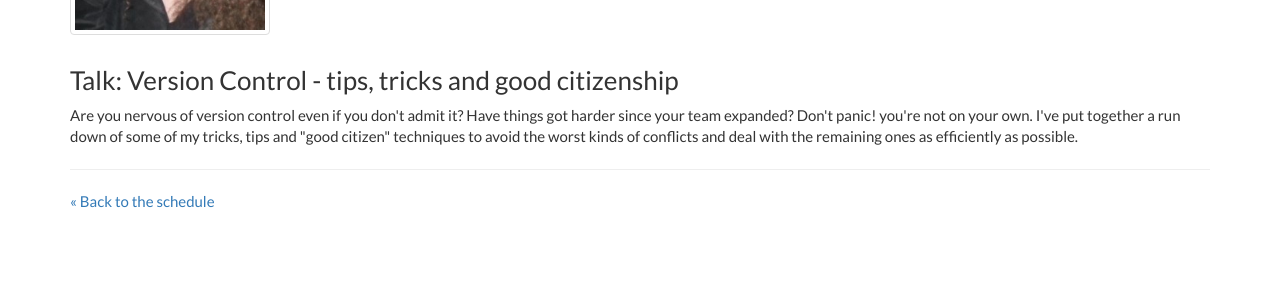
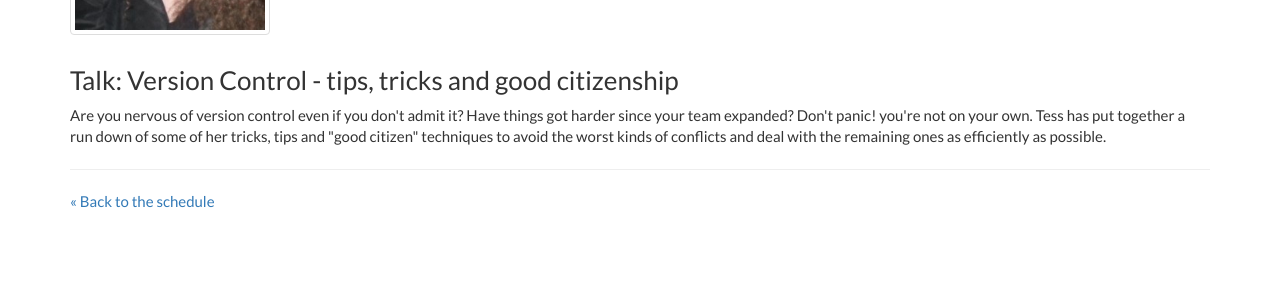
Before and after one commit to phphants/php-south-coast-2016, a Jekyll site: the page built from speakers/tess-barnes.html, in a window 1280 px wide. Shown: the part 282-582 px from the top of the page. Built offline with Jekyll 4.4.1, drawn with Linux system fonts in a browser that asks for light colours.

Commit message:
Third person again

```diff
--- a/_data/speakers.yml
+++ b/_data/speakers.yml
@@ -31,7 +31,7 @@ barnes:
   talks:
     - title: Version Control - tips, tricks and good citizenship
       abstract: |
-        Are you nervous of version control even if you don't admit it? Have things got harder since your team expanded? Don't panic! you're not on your own. I've put together a run down of some of my tricks, tips and "good citizen" techniques to avoid the worst kinds of conflicts and deal with the remaining ones as efficiently as possible.
+        Are you nervous of version control even if you don't admit it? Have things got harder since your team expanded? Don't panic! you're not on your own. Tess has put together a run down of some of her tricks, tips and "good citizen" techniques to avoid the worst kinds of conflicts and deal with the remaining ones as efficiently as possible.
 
 baker:
   name: Mark Baker
```
